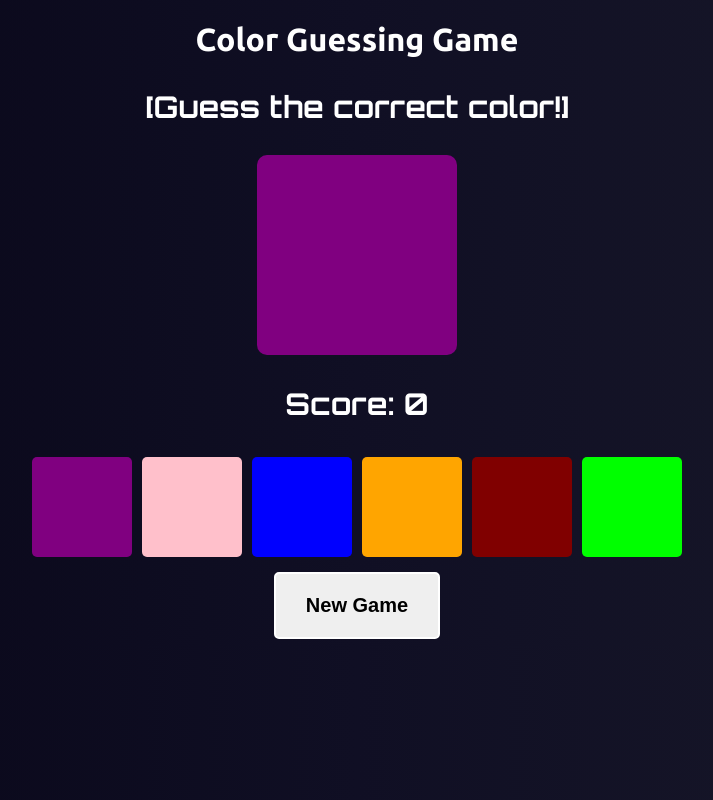
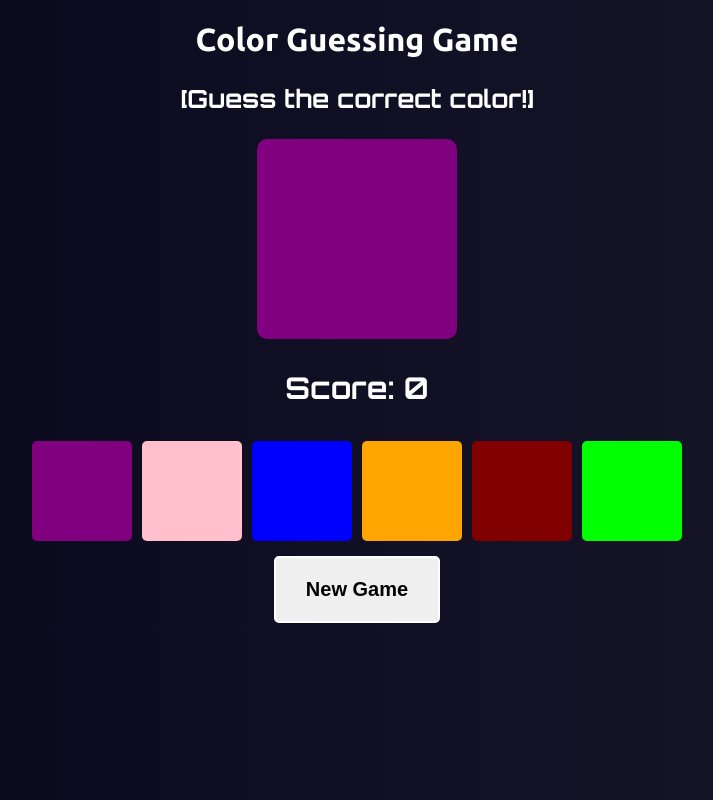
Before and after one commit to Richardjackson-web/colorGuessigGame, a plain HTML site: page index.html in a window 1280 px wide. Shown: the whole page, without its empty margins (283-996 px from the left). Drawn offline with Linux system fonts and the light colour scheme.

Commit message:
Pushed all recent changes

```diff
--- a/stylesheet.css
+++ b/stylesheet.css
@@ -22,7 +22,14 @@ body {
     border: none;
     cursor: pointer;
 }
-.score, .gameStatus{
+.gameStatus{
+    font-family: Georgia, 'Times New Roman', Times, serif;
+    font-size: 25px;
+    font-family: "Orbitron", serif;
+    font-weight: bolder;
+    color: white;
+}
+.score{
     font-family: Georgia, 'Times New Roman', Times, serif;
     font-size: 30px;
     font-family: "Orbitron", serif;
```
